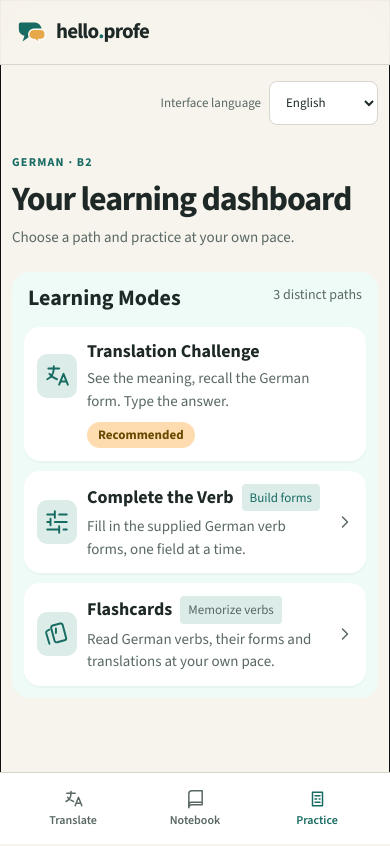
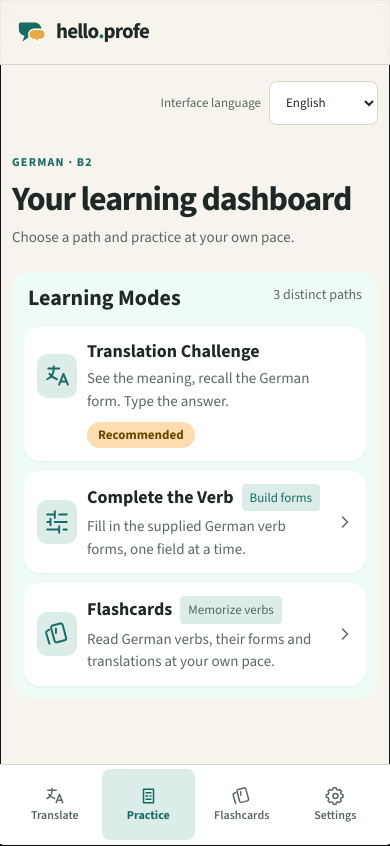
Before and after one commit to ccisternas-dev/hello.profe, a React (Vite) app: page / in a window 390 px wide. Built offline with nearby package versions, Linux system fonts and the light colour scheme.

Commit message:
Add four-item mobile and tablet navigation (#26)

```diff
--- a/index.html
+++ b/index.html
@@ -3,7 +3,7 @@
   <head>
     <!-- figma:head-start -->
     <meta charset="UTF-8" />
-    <meta name="viewport" content="width=device-width, initial-scale=1.0" />
+    <meta name="viewport" content="width=device-width, initial-scale=1.0, viewport-fit=cover" />
     <title><!-- figma:title --></title>
     <!-- figma:head-end -->
   </head>
--- a/src/App.tsx
+++ b/src/App.tsx
@@ -1,5 +1,6 @@
 import { useI18n, LocaleSelector, type MessageKey } from "./i18n"
 import StudyPractice from "./StudyPractice"
+import VerbFlashcards from "./VerbFlashcards"
 import { useEffect, useRef, useState } from "react"
 import {
   Alert,
@@ -19,7 +20,7 @@ import {
   Toast,
 } from "./components"
 
-type View = "translate" | "explore" | "notebook" | "practice"
+type View = "translate" | "explore" | "notebook" | "practice" | "flashcards" | "settings"
 
 const languages: MessageKey[] = [
   "English",
@@ -57,12 +58,33 @@ function AppShell({
   const primaryNav: {
     id: View
     label: MessageKey
-    icon: "translate" | "book" | "practice"
+    icon: "translate" | "book" | "practice" | "cards" | "settings"
   }[] = [
     { id: "translate", label: "Translate", icon: "translate" },
     { id: "notebook", label: "Notebook", icon: "book" },
     { id: "practice", label: "Practice", icon: "practice" },
+    { id: "flashcards", label: "Flashcards", icon: "cards" },
+    { id: "settings", label: "Settings", icon: "settings" },
   ]
+
+  const mobileNav = primaryNav.filter(item => item.id !== "notebook")
+  const [keyboardOpen, setKeyboardOpen] = useState(false)
+  useEffect(() => {
+    const viewport = window.visualViewport
+    const update = () => {
+      const active = document.activeElement
+      const editing = active instanceof HTMLElement && (active.matches('input, textarea') || active.isContentEditable)
+      setKeyboardOpen(!!viewport && editing && window.innerHeight - viewport.height > 150)
+    }
+    viewport?.addEventListener("resize", update)
+    document.addEventListener("focusin", update)
+    document.addEventListener("focusout", update)
+    return () => {
+      viewport?.removeEventListener("resize", update)
+      document.removeEventListener("focusin", update)
+      document.removeEventListener("focusout", update)
+    }
+  }, [])
 
   return (
     <div className="app-shell">
@@ -109,10 +131,8 @@ function AppShell({
       </header>
 
       <div className="content-shell" id="main-content" tabIndex={-1}>
-        <div className="locale-toolbar">
-          <LocaleSelector />
-        </div>
-        {view !== "practice" && (
+        {view !== "settings" && <div className="locale-toolbar"><LocaleSelector /></div>}
+        {["translate", "explore", "notebook"].includes(view) && (
           <div className="prototype-notice" role="note">
             {t(
               "Interface prototype — translation and notebook features are simulated. Use Practice for the working German trainer.",
@@ -122,8 +142,8 @@ function AppShell({
         {children}
       </div>
 
-      <nav className="bottom-nav" aria-label={t("Mobile navigation")}>
-        {primaryNav.map((item) => (
+      <nav className="bottom-nav" hidden={keyboardOpen} aria-label={t("Mobile navigation")}>
+        {mobileNav.map((item) => (
           <button
             type="button"
             key={item.id}
@@ -755,7 +775,19 @@ export default function App() {
           onDelete={() => setSaved(false)}
         />
       )}
-      {view === "practice" && <StudyPractice />}
+      {view === "practice" && <StudyPractice onFlashcards={() => setView("flashcards")} />}
+      {view === "flashcards" && <main className="page">
+        <PageHeader eyebrow={t("German · B2")} title={t("Flashcards")} description={t("Read German verbs, their forms and translations at your own pace.")} />
+        <p className="small-note">{t("Leaving this screen resets the current card position.")}</p>
+        <VerbFlashcards />
+      </main>}
+      {view === "settings" && <main className="page settings-page">
+        <PageHeader eyebrow="" title={t("Settings")} description={t("Choose the language used throughout the website.")} />
+        <section className="settings-card" aria-label={t("Interface language")}>
+          <LocaleSelector />
+          <p className="small-note">{t("Your language preference is saved in this browser when storage is available.")}</p>
+        </section>
+      </main>}
       <Toast
         open={toast}
         onClose={() => setToast(false)}
--- a/src/StudyPractice.tsx
+++ b/src/StudyPractice.tsx
@@ -5,7 +5,7 @@ import VerbChallenge from "./VerbChallenge"
 import VerbFlashcards from "./VerbFlashcards"
 import LearningDashboard, { learningPathTitles, type LearningPath } from "./LearningDashboard"
 
-export default function StudyPractice() {
+export default function StudyPractice({ onFlashcards }: { onFlashcards: () => void }) {
   const { t } = useI18n()
 
   const [mode, setMode] = useState<LearningPath | null>(null)
@@ -27,7 +27,7 @@ export default function StudyPractice() {
           </p>
         </div>
       </div>
-      {mode === null ? <LearningDashboard onSelect={setMode} /> : <>
+      {mode === null ? <LearningDashboard onSelect={path => path === "flashcards" ? onFlashcards() : setMode(path)} /> : <>
         <div className="learning-path-toolbar">
           <Button variant="text" icon="back" onClick={() => setMode(null)}>{t("Back to learning modes")}</Button>
           {mode !== "flashcards" && <p className="small-note">{t("Returning to learning modes or leaving this screen resets the current session.")}</p>}
--- a/src/index.css
+++ b/src/index.css
@@ -346,11 +346,11 @@ td:not(:first-child) { font-weight: 650; }
   .session-card > .eyebrow, .session-card > p, .session-card > .button { grid-column: 1 / -1; }
 }
 
-@media (max-width: 959px) {
+@media (max-width: 1199px) {
   .sidebar { display: none; }
-  .content-shell { margin-left: 0; padding-top: 65px; padding-bottom: 76px; }
+  .content-shell { margin-left: 0; padding-top: 65px; padding-bottom: calc(100px + env(safe-area-inset-bottom, 0px)); }
   .mobile-header { position: fixed; inset: 0 0 auto; z-index: 30; height: 65px; padding: 0 var(--space-4); display: flex; align-items: center; justify-content: space-between; background: rgba(247,244,237,.95); border-bottom: 1px solid var(--border-default); backdrop-filter: blur(12px); }
-  .bottom-nav { position: fixed; inset: auto 0 0; z-index: 30; height: 72px; padding: 0 var(--space-3); display: grid; grid-template-columns: repeat(3, 1fr); background: var(--surface-raised); border-top: 1px solid var(--border-default); }
+  .bottom-nav { position: fixed; inset: auto 0 0; z-index: 30; min-height: calc(80px + env(safe-area-inset-bottom, 0px)); padding: 4px max(8px, env(safe-area-inset-right, 0px)) calc(4px + env(safe-area-inset-bottom, 0px)) max(8px, env(safe-area-inset-left, 0px)); display: grid; grid-template-columns: repeat(4, minmax(0, 1fr)); background: var(--surface-raised); border-top: 1px solid var(--border-default); }
   .bottom-nav button { min-height: 58px; display: flex; flex-direction: column; align-items: center; justify-content: center; gap: 2px; border: 0; background: transparent; color: var(--text-secondary); font-size: 12px; font-weight: 600; }
   .bottom-nav button.selected { color: var(--action-primary); }
   .bottom-nav .icon { width: 21px; }
@@ -524,3 +524,15 @@ td:not(:first-child) { font-weight: 650; }
 
 .verb-next-card > .icon { order: 1; flex-shrink: 0; }
 .verb-card-navigation .button--secondary { background: var(--surface-selected); border-color: transparent; }
+
+.bottom-nav[hidden] { display: none; }
+.settings-card { max-width: 600px; padding: 24px; border-radius: 18px; background: var(--surface-raised); border: 1px solid var(--border-default); }
+.settings-card .locale-selector { display: grid; gap: 12px; }
+.settings-card select { min-height: 44px; width: 100%; }
+@media (max-width: 1199px) {
+  .bottom-nav button { min-width: 44px; min-height: 64px; padding: 4px; border-radius: 8px; overflow-wrap: anywhere; line-height: 1.2; }
+  .bottom-nav button.selected { background: var(--surface-selected); font-weight: 700; }
+  .bottom-nav .icon { flex-shrink: 0; }
+  .toast { bottom: calc(96px + env(safe-area-inset-bottom, 0px)); }
+  .challenge-field input, textarea { scroll-margin-block: 90px; }
+}
--- a/src/locales/de.json
+++ b/src/locales/de.json
@@ -286,5 +286,9 @@
   "Verb cards": "Verbkarten",
   "Previous card": "Vorherige Karte",
   "Next card": "Nächste Karte",
-  "Verb {current} of {total}": "Verb {current} von {total}"
+  "Verb {current} of {total}": "Verb {current} von {total}",
+  "Settings": "Einstellungen",
+  "Leaving this screen resets the current card position.": "Beim Verlassen dieser Ansicht wird die aktuelle Kartenposition zurückgesetzt.",
+  "Choose the language used throughout the website.": "Wähle die Sprache für die gesamte Website.",
+  "Your language preference is saved in this browser when storage is available.": "Deine Sprachwahl wird in diesem Browser gespeichert, sofern Speicher verfügbar ist."
 }
--- a/src/locales/en.json
+++ b/src/locales/en.json
@@ -286,5 +286,9 @@
   "Verb cards": "Verb cards",
   "Previous card": "Previous card",
   "Next card": "Next card",
-  "Verb {current} of {total}": "Verb {current} of {total}"
+  "Verb {current} of {total}": "Verb {current} of {total}",
+  "Settings": "Settings",
+  "Leaving this screen resets the current card position.": "Leaving this screen resets the current card position.",
+  "Choose the language used throughout the website.": "Choose the language used throughout the website.",
+  "Your language preference is saved in this browser when storage is available.": "Your language preference is saved in this browser when storage is available."
 }
--- a/src/locales/es.json
+++ b/src/locales/es.json
@@ -286,5 +286,9 @@
   "Verb cards": "Tarjetas de verbos",
   "Previous card": "Tarjeta anterior",
   "Next card": "Tarjeta siguiente",
-  "Verb {current} of {total}": "Verbo {current} de {total}"
+  "Verb {current} of {total}": "Verbo {current} de {total}",
+  "Settings": "Ajustes",
+  "Leaving this screen resets the current card position.": "Al salir de esta pantalla se reinicia la posición de la tarjeta actual.",
+  "Choose the language used throughout the website.": "Elige el idioma utilizado en todo el sitio web.",
+  "Your language preference is saved in this browser when storage is available.": "Tu preferencia de idioma se guarda en este navegador cuando el almacenamiento está disponible."
 }
--- a/src/locales/fr.json
+++ b/src/locales/fr.json
@@ -286,5 +286,9 @@
   "Verb cards": "Fiches de verbes",
   "Previous card": "Fiche précédente",
   "Next card": "Fiche suivante",
-  "Verb {current} of {total}": "Verbe {current} sur {total}"
+  "Verb {current} of {total}": "Verbe {current} sur {total}",
+  "Settings": "Paramètres",
+  "Leaving this screen resets the current card position.": "Quitter cet écran réinitialise la position de la fiche actuelle.",
+  "Choose the language used throughout the website.": "Choisissez la langue utilisée sur tout le site.",
+  "Your language preference is saved in this browser when storage is available.": "Votre préférence de langue est enregistrée dans ce navigateur si le stockage est disponible."
 }
--- a/src/locales/nl.json
+++ b/src/locales/nl.json
@@ -286,5 +286,9 @@
   "Verb cards": "Werkwoordkaarten",
   "Previous card": "Vorige kaart",
   "Next card": "Volgende kaart",
-  "Verb {current} of {total}": "Werkwoord {current} van {total}"
+  "Verb {current} of {total}": "Werkwoord {current} van {total}",
+  "Settings": "Instellingen",
+  "Leaving this screen resets the current card position.": "Als je dit scherm verlaat, wordt de huidige kaartpositie gereset.",
+  "Choose the language used throughout the website.": "Kies de taal die op de hele website wordt gebruikt.",
+  "Your language preference is saved in this browser when storage is available.": "Je taalvoorkeur wordt in deze browser opgeslagen als opslag beschikbaar is."
 }
```
Also changed, not shown: 1 other file (tests, documents, lock files or other folders).
